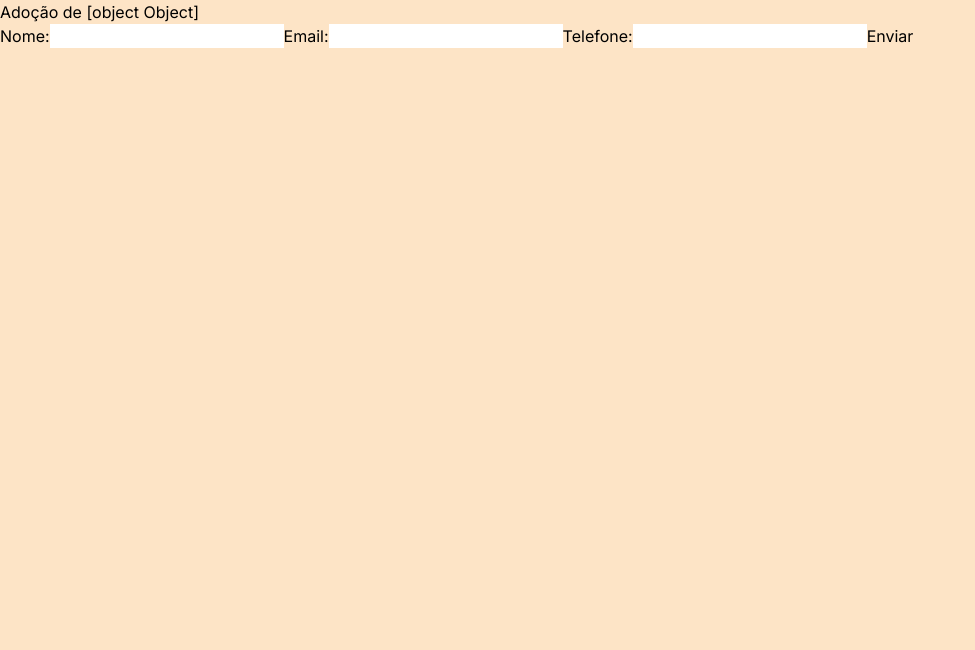
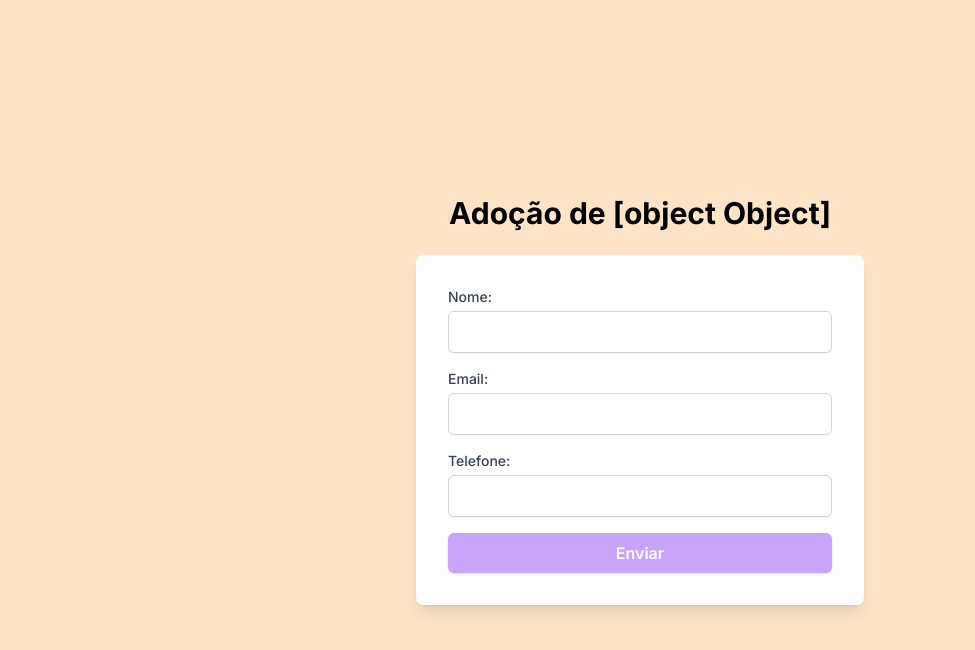
Before and after one commit to luc-gh/DSW-front, a Next.js app: page /adoption/page in a window 1280 px wide. Shown: the top 650 px of the page, without its empty margins (0-975 px from the left). Built offline with nearby package versions, Linux system fonts and the light colour scheme.

Commit message:
style: ajusta estilos de tela para melhor aparência

```diff
--- a/src/app/adoption/[id]/AdoptionForm.tsx
+++ b/src/app/adoption/[id]/AdoptionForm.tsx
@@ -1,6 +1,6 @@
 'use client'
 
-import {useForm, SubmitHandler} from 'react-hook-form'
+import { useForm } from 'react-hook-form';
 
 type AdoptionFormData = {
     name: string;
@@ -9,21 +9,47 @@ type AdoptionFormData = {
     animal_id: string;
 }
 
-const AdoptionForm = (id:Number) => {
+const AdoptionForm = (id: Number) => {
+    const { register, handleSubmit } = useForm<AdoptionFormData>();
 
-    const {register, handleSubmit} = useForm<AdoptionFormData>();
     return (
-        <form>
-            <label>Nome:</label>
-            <input type="text" required {...register("name")}/>
-            <label>Email:</label>
-            <input type="email" required {...register("email")}/>
-            <label>Telefone:</label>
-            <input type="tel" required {...register("phone")}/>
-            <input type="hidden" name="animal_id" value={id.toString()}/>
-            <button type="submit">Enviar</button>
+        <form className="space-y-4" onSubmit={handleSubmit(data => console.log(data))}>
+            <div>
+                <label className="block text-sm font-medium text-gray-700">Nome:</label>
+                <input
+                    type="text"
+                    required
+                    {...register("name")}
+                    className="mt-1 block w-full p-2 border border-gray-300 rounded-md shadow-sm focus:outline-none focus:ring focus:ring-[#4CBEB0] focus:border-[#4CBEB0]"
+                />
+            </div>
+            <div>
+                <label className="block text-sm font-medium text-gray-700">Email:</label>
+                <input
+                    type="email"
+                    required
+                    {...register("email")}
+                    className="mt-1 block w-full p-2 border border-gray-300 rounded-md shadow-sm focus:outline-none focus:ring focus:ring-[#4CBEB0] focus:border-[#4CBEB0]"
+                />
+            </div>
+            <div>
+                <label className="block text-sm font-medium text-gray-700">Telefone:</label>
+                <input
+                    type="tel"
+                    required
+                    {...register("phone")}
+                    className="mt-1 block w-full p-2 border border-gray-300 rounded-md shadow-sm focus:outline-none focus:ring focus:ring-[#4CBEB0] focus:border-[#4CBEB0]"
+                />
+            </div>
+            <input type="hidden" name="animal_id" value={id.toString()} />
+            <button
+                type="submit"
+                className="w-full py-2 px-4 bg-[#C9A5F9] text-white font-semibold rounded-md shadow hover:bg-[#3BAF9B] focus:outline-none focus:ring-2 focus:ring-[#3BAF9B] focus:ring-opacity-50"
+            >
+                Enviar
+            </button>
         </form>
-    )
+    );
 }
 
 export default AdoptionForm;
--- a/src/app/adoption/[id]/page.tsx
+++ b/src/app/adoption/[id]/page.tsx
@@ -2,11 +2,15 @@ import AdoptionForm from "./AdoptionForm";
 
 const AdoptionFormContainer = (id: Number) => {
     return (
-        <div>
-            <h2>Adoção de {id.toString()}</h2>
-            <AdoptionForm {...id}/>
+        <div className="flex flex-col items-center justify-center min-h-screen bg-[#FDE4C6] p-4">
+            <h2 className="text-3xl font-bold mb-6 text-center text-[#000000]">
+                Adoção de {id.toString()}
+            </h2>
+            <div className="bg-white shadow-lg rounded-lg p-8 w-full max-w-md">
+                <AdoptionForm {...id} />
+            </div>
         </div>
-    )
+    );
 }
 
 export default AdoptionFormContainer;
```
